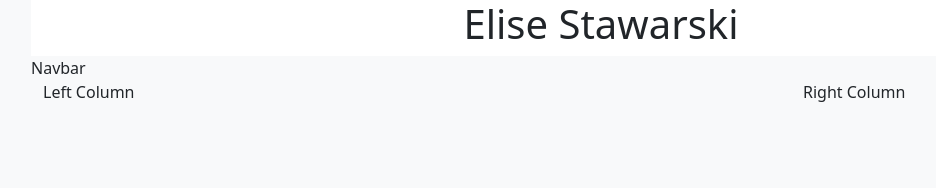
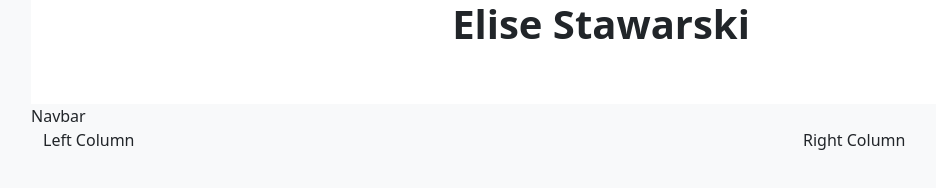
Before and after one commit to Navi-beep/bootstrap_portfolio, a plain HTML site: page index.html in a window 1280 px wide. Shown: the whole page, without its empty margins (39-975 px from the left). Drawn offline with nearby package versions, Linux system fonts and the light colour scheme.

Commit message:
added padding

```diff
--- a/index.html
+++ b/index.html
@@ -12,9 +12,9 @@
     <div class="container">
 
         <!-- Row 1 - Header Row -->
-        <div class="row bg-white">
+        <div class="row bg-white pb-5">
             <div class="col">
-                <h1 class="text-center">Elise Stawarski</h1>
+                <h1 class="text-center fw-bold">Elise Stawarski</h1>
             </div>
         </div>
 
```
